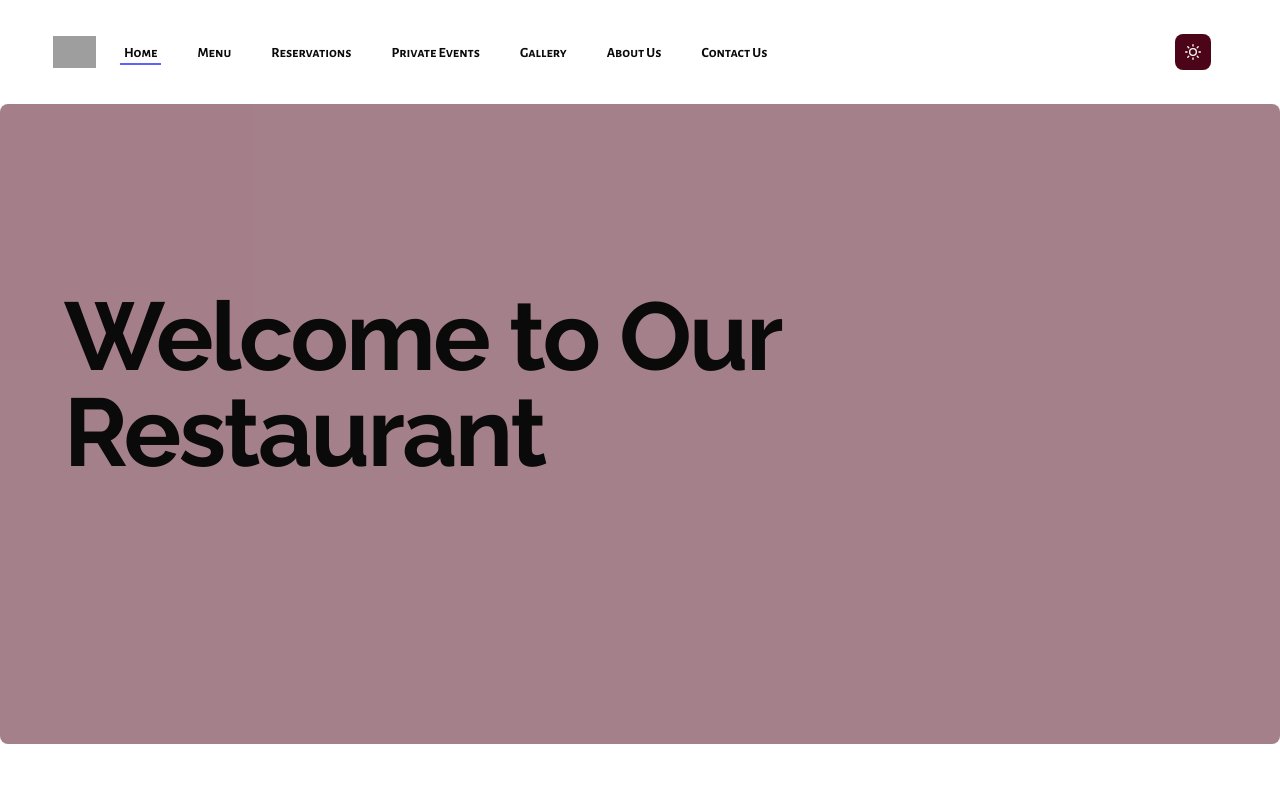
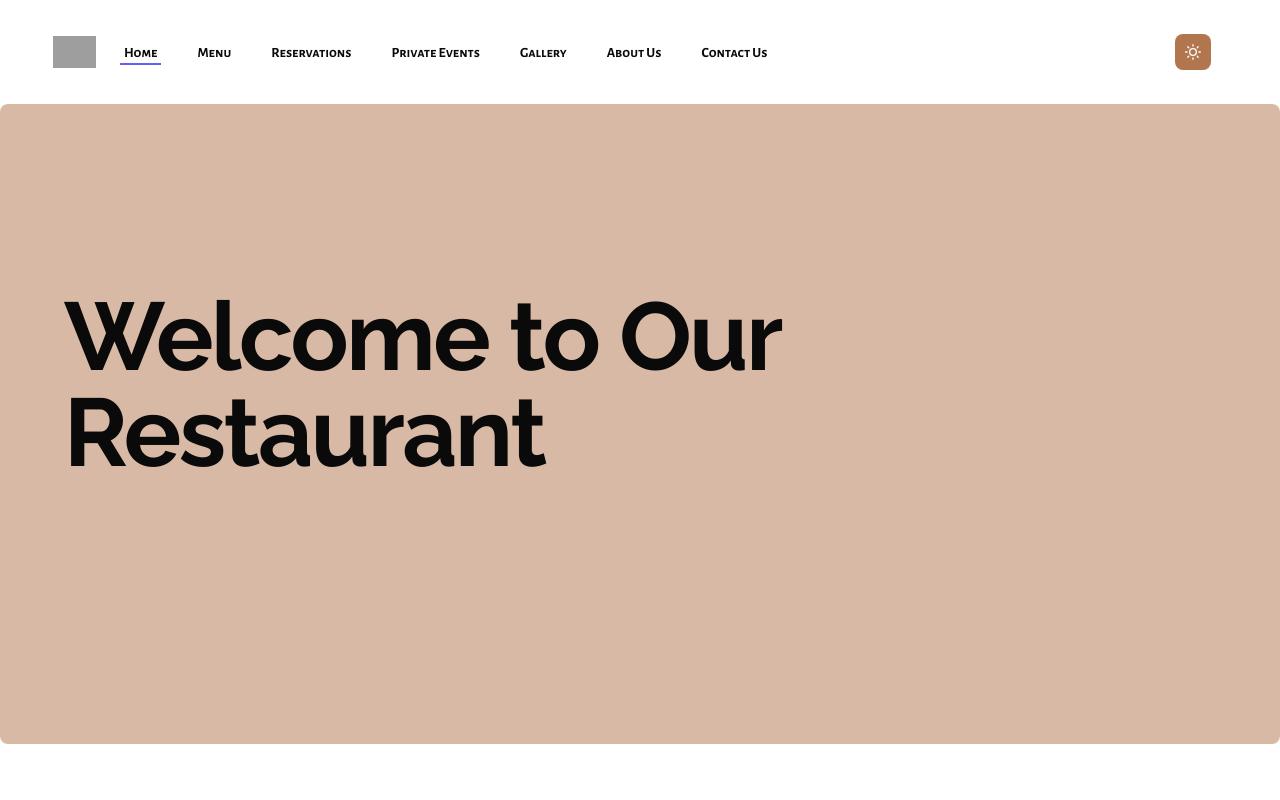
Before and after one commit to tmchuynh/small-shop-menu, a Next.js app: page / in a window 1280 px wide. Shown: the top 800 px of the page. Built offline with nearby package versions, Linux system fonts and the light colour scheme; grey boxes are pictures that could not be loaded.

Commit message:
fix: update color variables in globals.css for improved theme consistency

```diff
--- a/src/app/globals.css
+++ b/src/app/globals.css
@@ -53,15 +53,15 @@
   --card-foreground: oklch(0.145 0 0);
   --popover: oklch(1 0 0);
   --popover-foreground: oklch(0.145 0 0);
-  --primary: oklch(0.26 0.0859 257.24);
+  --primary: oklch(0.47 0.1056 53.11);
   --primary-foreground: oklch(0.985 0 0);
-  --secondary: oklch(0.3 0.1623 278.64);
+  --secondary: oklch(0.34 0.0421 64.11);
   --secondary-foreground: oklch(1 0 0);
-  --tertiary: oklch(0.27 0.1018 12.66);
+  --tertiary: oklch(0.62 0.0934 53.86);
   --tertiary-foreground: oklch(1 0 0);
   --muted: oklch(0.97 0 0);
   --muted-foreground: oklch(0.145 0 0);
-  --accent: oklch(0.43 0.0714 197.49);
+  --accent: oklch(0.43 0.1032 55.23);
   --accent-foreground: oklch(1 0 0);
   --destructive: oklch(0.34 0.1308 26.25);
   --border: oklch(0.922 0 0);
@@ -89,15 +89,15 @@
   --card-foreground: oklch(0.985 0 0);
   --popover: oklch(0.12 0 0);
   --popover-foreground: oklch(0.985 0 0);
-  --primary: oklch(0.44 0.1604 259.1);
+  --primary: oklch(0.58 0.0974 53.11);
   --primary-foreground: oklch(0.985 0 0);
-  --secondary: oklch(0.45 0.232 280.31);
+  --secondary: oklch(0.82 0.0211 53.2);
   --secondary-foreground: oklch(0.985 0 0);
-  --tertiary: oklch(0.27 0.1018 12.66);
+  --tertiary: oklch(0.56 0.0744 53.2);
   --tertiary-foreground: oklch(0.985 0 0);
   --muted: oklch(0.269 0 0);
   --muted-foreground: oklch(0.708 0 0);
-  --accent: oklch(0.67 0.1101 196.39);
+  --accent: oklch(0.59 0.1091 51.5);
   --accent-foreground: oklch(0.985 0 0);
   --destructive: oklch(0.48 0.1898 27.81);
   --border: oklch(0.15 0 0);
@@ -191,7 +191,7 @@
   }
 
   h2 {
-    @apply font-[Oswald] font-bold mt-4 text-3xl md:text-4xl 2xl:text-5xl text-balance tracking-tighter text-primary;
+    @apply font-[Oswald] font-bold mt-4 text-3xl md:text-4xl 2xl:text-5xl text-balance tracking-tighter text-accent;
   }
 
   h3 {
```
